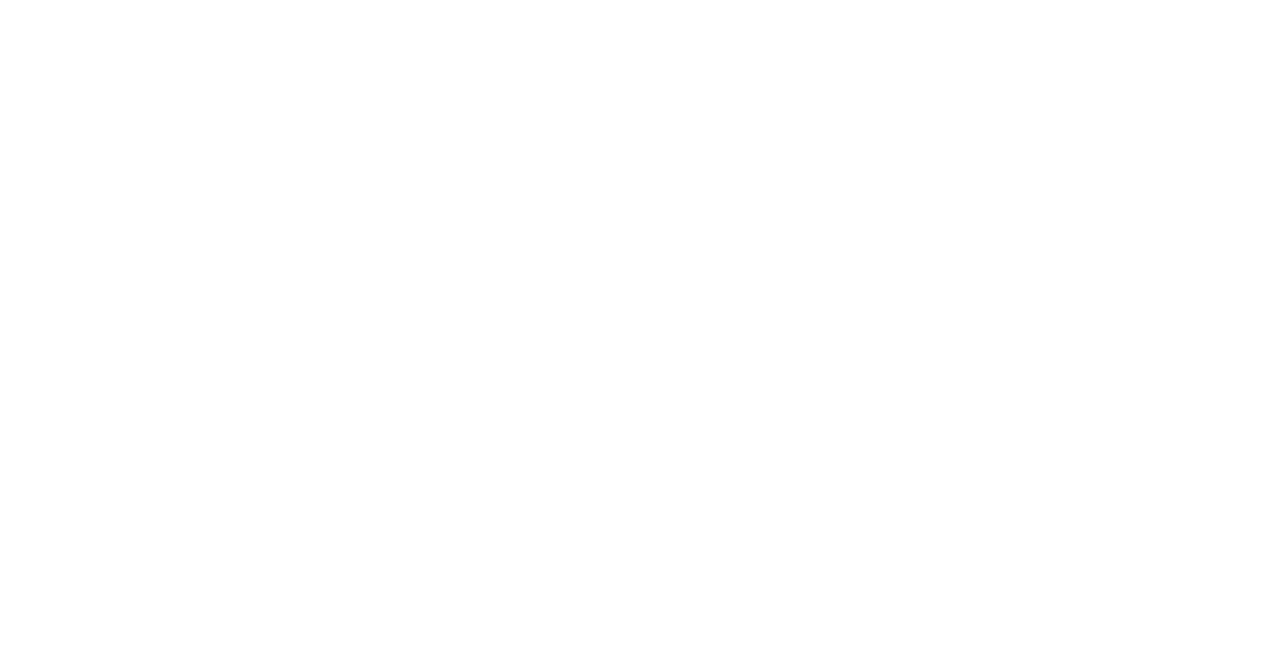
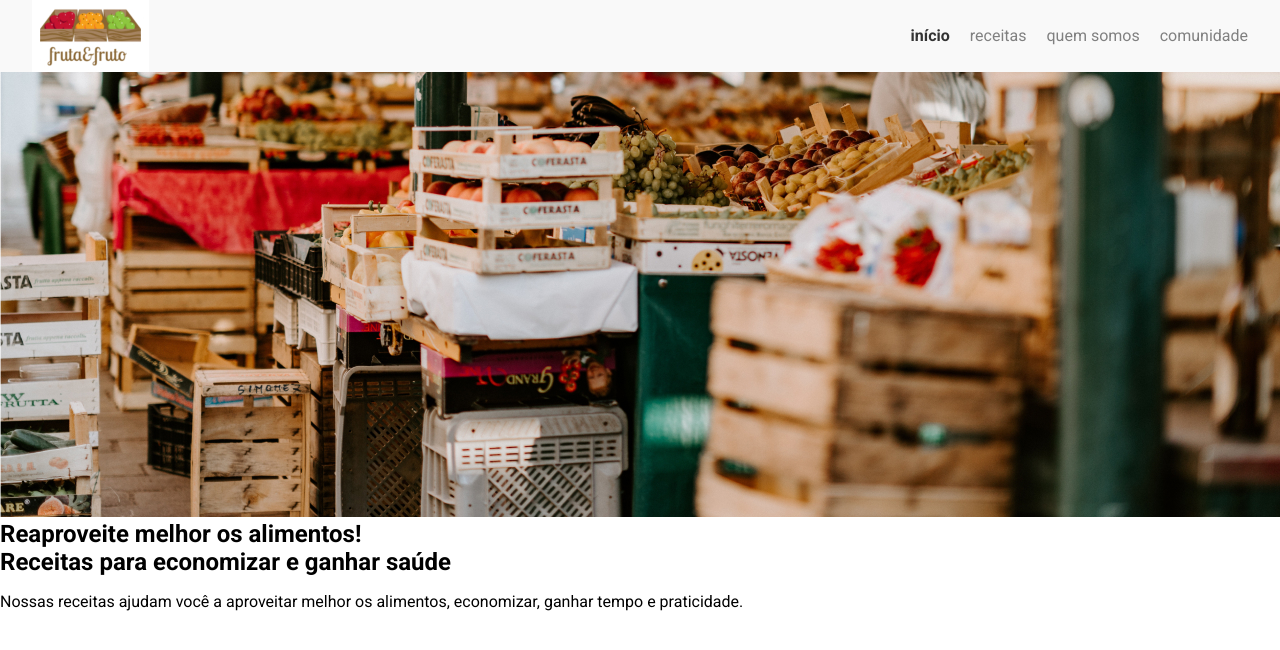
Before and after one commit to eydertinoco/Alura_ArquiteturaCSS, a plain HTML site: page 2. Alura_ArquiteturaCSS/arquitetura-css-assets/index.html in a window 1280 px wide. Drawn offline with Linux system fonts and the light colour scheme.

Commit message:
Melhor ordenação do CSS

```diff
--- /dev/null
+++ b/2. Alura_ArquiteturaCSS/arquitetura-css-assets/assets/css/cabecalho.css
@@ -0,0 +1,7 @@
+.cabecalho {
+    align-items: center;
+    background: #f9f9f9;
+    display: flex;
+    justify-content: space-between;
+    padding: 0 2em;
+}
--- /dev/null
+++ b/2. Alura_ArquiteturaCSS/arquitetura-css-assets/assets/css/menu/menu__item.css
@@ -0,0 +1,7 @@
+.menu__item {
+    list-style: none;
+}
+
+.menu__item:last-child .menu__link {
+    margin-right: 0;
+}
--- /dev/null
+++ b/2. Alura_ArquiteturaCSS/arquitetura-css-assets/assets/css/menu/menu__link.css
@@ -0,0 +1,15 @@
+.menu__link {
+    color: #808080;
+    margin-right: 1.25rem;
+    text-decoration: none;
+    text-transform: lowercase;
+}
+
+.menu__link.ativo {
+    color: #333333;
+    font-weight: bold;
+}
+
+.menu__link:hover {
+    text-decoration: underline;
+}
--- /dev/null
+++ b/2. Alura_ArquiteturaCSS/arquitetura-css-assets/assets/css/menu/menu__lista.css
@@ -0,0 +1,3 @@
+.menu__lista {
+    display: flex;
+}
--- /dev/null
+++ b/2. Alura_ArquiteturaCSS/arquitetura-css-assets/assets/css/style.css
@@ -0,0 +1,35 @@
+.cabecalho {
+    align-items: center;
+    background: #f9f9f9;
+    display: flex;
+    justify-content: space-between;
+    padding: 0 2em;
+}
+
+.menu-lista {
+    display: flex;
+}
+
+.menu__item {
+    list-style: none;
+}
+
+.menu__item:last-child .menu__link {
+    margin-right: 0;
+}
+
+.menu__link {
+    color: #808080;
+    margin-right: 1.25rem;
+    text-decoration: none;
+    text-transform: lowercase;
+}
+
+.menu__link.ativo {
+    color: #333333;
+    font-weight: bold;
+}
+
+.menu__link:hover {
+    text-decoration: underline;
+}
--- a/2. Alura_ArquiteturaCSS/arquitetura-css-assets/index.html
+++ b/2. Alura_ArquiteturaCSS/arquitetura-css-assets/index.html
@@ -8,6 +8,39 @@
         <title>Fruta & Fruto</title>
         <link href="./assets/css/normalize.css" rel="stylesheet" />
         <link href="./assets/css/reset.css" rel="stylesheet" />
+        <link href="assets/css/cabecalho.css" rel="stylesheet" />
+        <link href="assets/css/menu/menu__lista.css" rel="stylesheet" />
+        <link href="assets/css/menu/menu__item.css" rel="stylesheet" />
+        <link href="assets/css/menu/menu__link.css" rel="stylesheet" />
+
     </head>
-    <body></body>
+    <body>
+        <header class="cabecalho">
+            <img class="logo" alt="Fruta e Fruto" src="assets/img/logo.jpg">
+            <nav class="menu">
+                <ul class="menu__lista">
+                    <li class="menu__item">
+                        <a class="menu__link ativo" href="index.html">Início</a>
+                    </li>
+                    <li class="menu__item">
+                        <a class="menu__link" href="#">Receitas</a>
+                    </li>
+                    <li class="menu__item">
+                        <a class="menu__link" href="#">Quem somos</a>
+                    </li>
+                    <li class="menu__item">
+                        <a class="menu__link" href="#">Comunidade</a>
+                    </li>
+                </ul>
+            </nav>
+        </header>
+        <section class="banner">
+            <img class="banner__img" alt="" src="assets/img/banner.jpg">
+            <h2 class="banner__titulo">Reaproveite melhor os alimentos!</h2>
+        </section>
+        <section class="sobre">
+            <h2 class="sobre__titulo">Receitas para economizar e ganhar saúde</h2>
+            <p class="sobre__descricao">Nossas receitas ajudam você a aproveitar melhor os alimentos, economizar, ganhar tempo e praticidade.</p>
+        </section>
+    </body>
 </html>
```
Also changed, not shown: 2. Alura_ArquiteturaCSS/arquitetura-css-assets/assets/css/banner.css (added).
